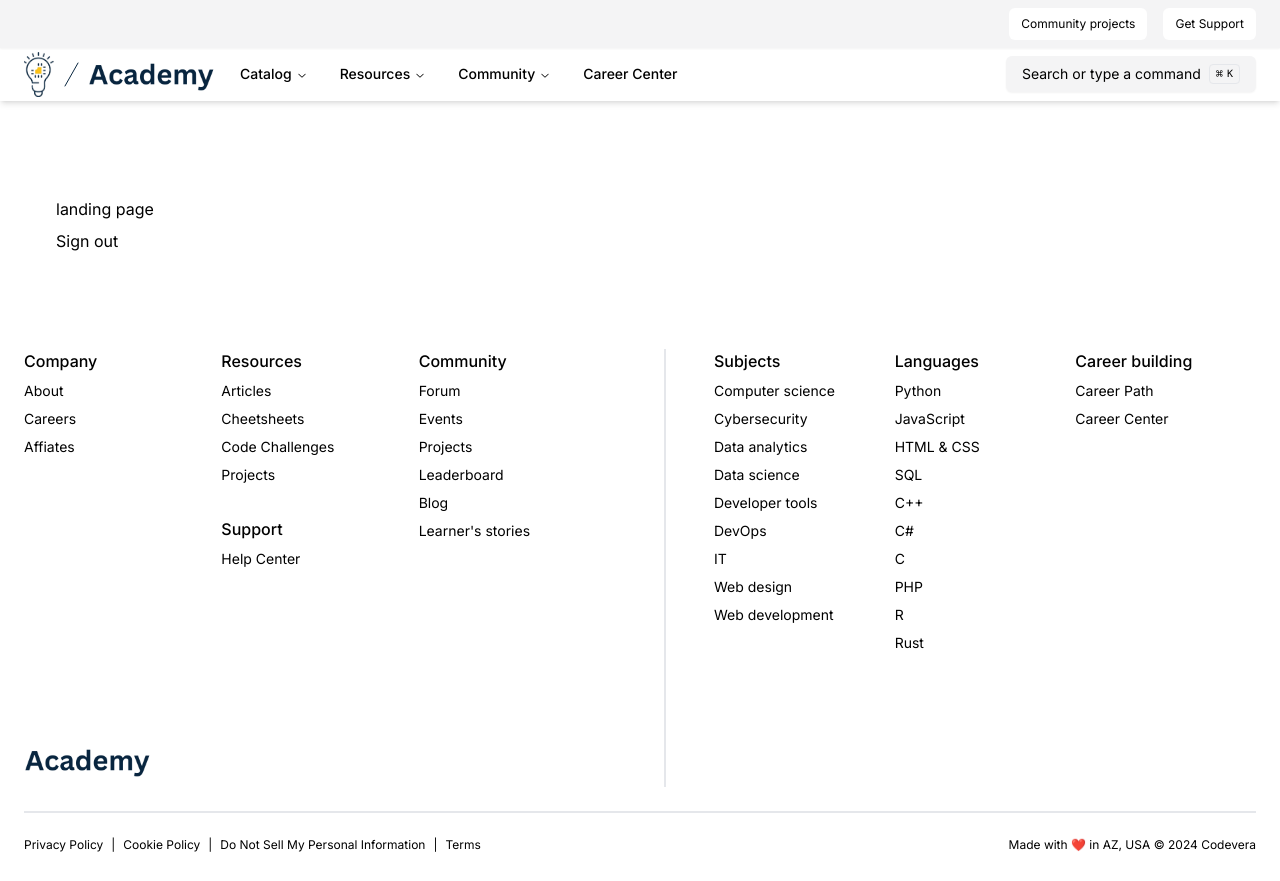
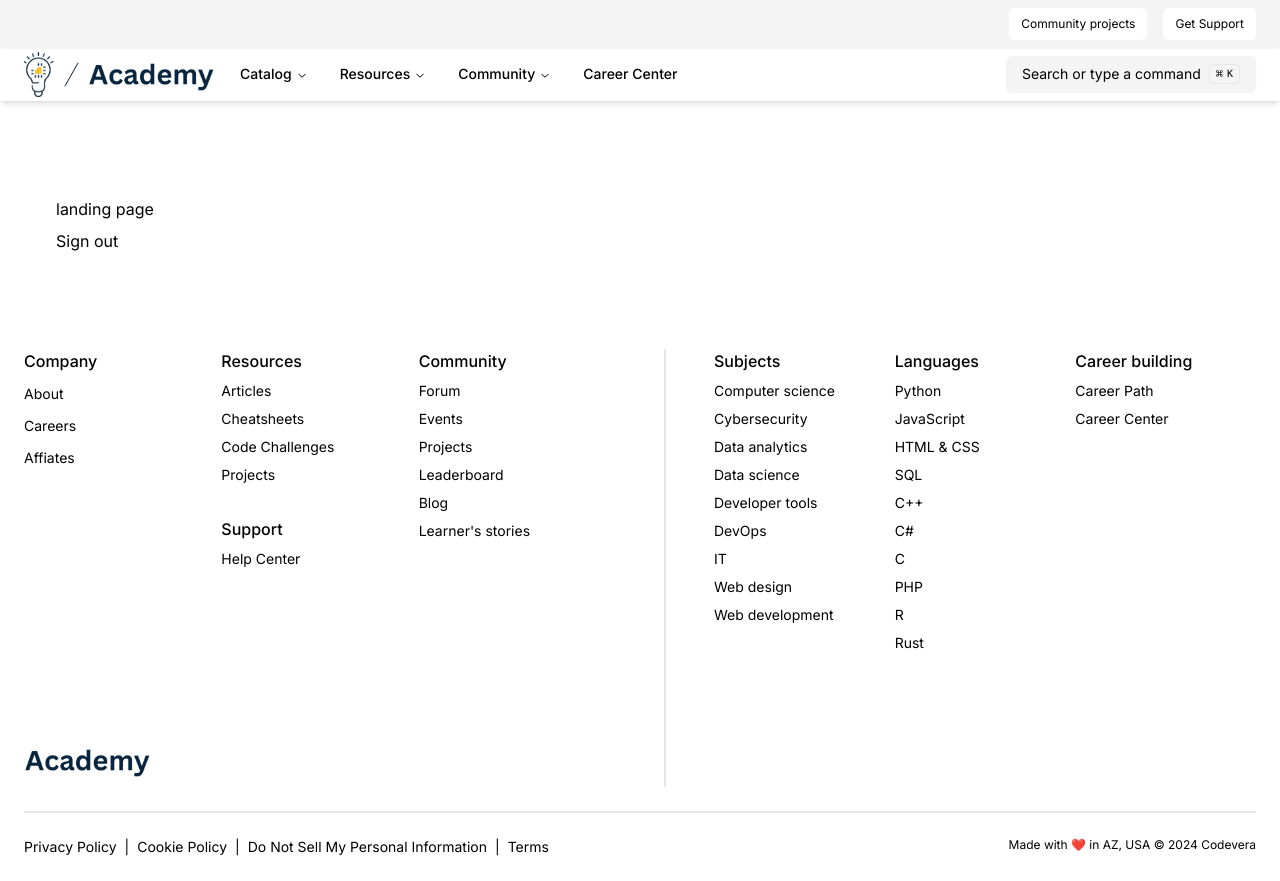
Before and after one commit to fernandonevarez/lms, a Next.js app: page / in a window 1280 px wide. Built offline with nearby package versions, Linux system fonts and the light colour scheme; no server answers.

Commit message:
feat: add NavigationLink component for consistent footer link design
Created a NavigationLink component to establish a unified design for links in the footer across the application.

```diff
--- a/components/ui/footer.tsx
+++ b/components/ui/footer.tsx
@@ -1,3 +1,7 @@
+import * as React from 'react';
+import Link from 'next/link';
+import { cn } from '@/lib/utils';
+
 import { Logo } from '@/components/ui/logos';
 
 const Footer = () => {
@@ -9,26 +13,54 @@ const Footer = () => {
             <ul className='flex flex-col  gap-y-8'>
               <li>
                 <h2 className='mb-2 font-medium'>Company</h2>
-                <ul className='text-sm flex flex-col gap-y-2'>
-                  <li>About</li>
-                  <li>Careers</li>
-                  <li>Affiates</li>
+                <ul className=' flex flex-col gap-y-2'>
+                  <NavigationLink
+                    href='https://www.codevera.org/about'
+                    target='_blank'
+                    rel='noopener noreferrer'
+                  >
+                    About
+                  </NavigationLink>
+                  <NavigationLink
+                    href='https://www.codevera.org/careers'
+                    target='_blank'
+                    rel='noopener noreferrer'
+                  >
+                    Careers
+                  </NavigationLink>
+                  <NavigationLink
+                    href='https://www.codevera.org/affiates'
+                    target='_blank'
+                    rel='noopener noreferrer'
+                  >
+                    Affiates
+                  </NavigationLink>
                 </ul>
               </li>
 
               <li className='md:hidden'>
                 <h2 className='mb-2 font-medium'>Resources</h2>
                 <ul className='text-sm flex flex-col gap-y-2'>
-                  <li>Articles</li>
-                  <li>Cheetsheets</li>
-                  <li>Code Challenges</li>
-                  <li>Projects</li>
+                  <NavigationLink href='/articles'>Articles</NavigationLink>
+                  <NavigationLink href='/cheatsheets'>
+                    Cheatsheets
+                  </NavigationLink>
+                  <NavigationLink href='/code-challenges'>
+                    Code Challenges
+                  </NavigationLink>
+                  <NavigationLink href='/projects'>Projects</NavigationLink>
                 </ul>
               </li>
               <li className='md:hidden'>
                 <h2 className='mb-2 font-medium'>Support</h2>
                 <ul className='text-sm flex flex-col gap-y-2'>
-                  <li>Help Center</li>
+                  <NavigationLink
+                    href='https://www.codevera.org/support'
+                    target='_blank'
+                    rel='noopener noreferrer'
+                  >
+                    Help Center
+                  </NavigationLink>
                 </ul>
               </li>
             </ul>
@@ -38,16 +70,26 @@ const Footer = () => {
               <li>
                 <h2 className='mb-2 font-medium'>Resources</h2>
                 <ul className='text-sm flex flex-col gap-y-2'>
-                  <li>Articles</li>
-                  <li>Cheetsheets</li>
-                  <li>Code Challenges</li>
-                  <li>Projects</li>
+                  <NavigationLink href='/articles'>Articles</NavigationLink>
+                  <NavigationLink href='/cheatsheets'>
+                    Cheatsheets
+                  </NavigationLink>
+                  <NavigationLink href='/code-challenges'>
+                    Code Challenges
+                  </NavigationLink>
+                  <NavigationLink href='/projects'>Projects</NavigationLink>
                 </ul>
               </li>
               <li>
                 <h2 className='mb-2 font-medium'>Support</h2>
                 <ul className='text-sm flex flex-col gap-y-2'>
-                  <li>Help Center</li>
+                  <NavigationLink
+                    href='https://www.codevera.org/support'
+                    target='_blank'
+                    rel='noopener noreferrer'
+                  >
+                    Help Center
+                  </NavigationLink>
                 </ul>
               </li>
             </ul>
@@ -57,21 +99,43 @@ const Footer = () => {
               <li>
                 <h2 className='mb-2 font-medium'>Community</h2>
                 <ul className='text-sm flex flex-col gap-y-2'>
-                  <li>Forum</li>
-                  <li>Events</li>
-                  <li>Projects</li>
-                  <li>Leaderboard</li>
-                  <li>Blog</li>
-                  <li>Learner&apos;s stories</li>
+                  <NavigationLink href='/community/forum'>Forum</NavigationLink>
+                  <NavigationLink href='/community/events'>
+                    Events
+                  </NavigationLink>
+                  <NavigationLink href='/community/projects'>
+                    Projects
+                  </NavigationLink>
+                  <NavigationLink href='/community/leaderboard'>
+                    Leaderboard
+                  </NavigationLink>
+                  <NavigationLink
+                    href='https://www.codevera.org/blog'
+                    target='_blank'
+                    rel='noopener noreferrer'
+                  >
+                    Blog
+                  </NavigationLink>
+                  <NavigationLink
+                    href='https://www.codevera.org/blog/category/learner-stories'
+                    target='_blank'
+                    rel='noopener noreferrer'
+                  >
+                    Learner&apos;s stories
+                  </NavigationLink>
                 </ul>
               </li>
               <li className='mt-4 md:hidden'>
-                <Logo />
+                <Link href='/' className='w-fit'>
+                  <Logo />
+                </Link>
               </li>
             </ul>
           </li>
           <li className='hidden md:grid md:row-span-1 md:col-span-12 items-center'>
-            <Logo />
+            <Link href='/' className='w-fit'>
+              <Logo />
+            </Link>
           </li>
         </ul>
 
@@ -81,15 +145,31 @@ const Footer = () => {
               <li>
                 <h2 className='mb-2 font-medium'>Subjects</h2>
                 <ul className='text-sm flex flex-col gap-y-2'>
-                  <li>Computer science</li>
-                  <li>Cybersecurity</li>
-                  <li>Data analytics</li>
-                  <li>Data science</li>
-                  <li>Developer tools</li>
-                  <li>DevOps</li>
-                  <li>IT</li>
-                  <li>Web design</li>
-                  <li>Web development</li>
+                  <NavigationLink href='/catalog/subjects/computer-science'>
+                    Computer science
+                  </NavigationLink>
+                  <NavigationLink href='/catalog/subject/cybersecurity'>
+                    Cybersecurity
+                  </NavigationLink>
+                  <NavigationLink href='/catalog/subject/data-analytics'>
+                    Data analytics
+                  </NavigationLink>
+                  <NavigationLink href='/catalog/subject/data-science'>
+                    Data science
+                  </NavigationLink>
+                  <NavigationLink href='/catalog/subject/developer-tools'>
+                    Developer tools
+                  </NavigationLink>
+                  <NavigationLink href='/catalog/subject/devops'>
+                    DevOps
+                  </NavigationLink>
+                  <NavigationLink href='/catalog/subject/it'>IT</NavigationLink>
+                  <NavigationLink href='/catalog/subject/web-design'>
+                    Web design
+                  </NavigationLink>
+                  <NavigationLink href='/catalog/subject/web-development'>
+                    Web development
+                  </NavigationLink>
                 </ul>
               </li>
             </ul>
@@ -99,31 +179,54 @@ const Footer = () => {
               <li>
                 <h2 className='mb-2 font-medium'>Languages</h2>
                 <ul className='text-sm flex flex-col gap-y-2'>
-                  <li>Python</li>
-                  <li>JavaScript</li>
-                  <li>HTML & CSS</li>
-                  <li>SQL</li>
-                  <li>C++</li>
-                  <li>C#</li>
-                  <li>C</li>
-                  <li>PHP</li>
-                  <li>R</li>
-                  <li>Rust</li>
+                  <NavigationLink href='/catalog/language/python'>
+                    Python
+                  </NavigationLink>
+                  <NavigationLink href='/catalog/language/'>
+                    JavaScript
+                  </NavigationLink>
+                  <NavigationLink href='/catalog/language/'>
+                    HTML & CSS
+                  </NavigationLink>
+                  <NavigationLink href='/catalog/language/sql'>
+                    SQL
+                  </NavigationLink>
+                  <NavigationLink href='/catalog/language/cpp'>
+                    C++
+                  </NavigationLink>
+                  <NavigationLink href='/catalog/language/csharp'>
+                    C#
+                  </NavigationLink>
+                  <NavigationLink href='/catalog/language/c'>C</NavigationLink>
+                  <NavigationLink href='/catalog/language/php'>
+                    PHP
+                  </NavigationLink>
+                  <NavigationLink href='/catalog/language/r'>R</NavigationLink>
+                  <NavigationLink href='/catalog/language/rust'>
+                    Rust
+                  </NavigationLink>
                 </ul>
               </li>
             </ul>
           </li>
 
           <li className='grid col-span-6 md:col-span-4'>
-            <ul className='grid grid-rows-2'>
-              <li>
-                <h2 className='mb-2 font-medium'>Career building</h2>
-                <ul className='text-sm flex flex-col gap-y-2'>
-                  <li>Career Path</li>
-                  <li>Career Center</li>
-                </ul>
-              </li>
-            </ul>
+            {/* <ul className=''>
+              <li> */}
+            <div>
+              <h2 className='mb-2 font-medium'>Career building</h2>
+              <ul className='text-sm flex flex-col gap-y-2'>
+                <NavigationLink href='/career-paths'>
+                  Career Path
+                </NavigationLink>
+                <NavigationLink href='/career-center'>
+                  Career Center
+                </NavigationLink>
+              </ul>
+            </div>
+
+            {/* </li>
+            </ul> */}
           </li>
         </ul>
       </div>
@@ -132,18 +235,37 @@ const Footer = () => {
         <ul className='mx-6 py-6 border-t-2 lg:mt-6'>
           <li className='flex flex-col md:flex-row justify-between text-xs gap-y-2'>
             <ul className='flex flex-row flex-wrap gap-x-2 justify-center'>
-              <li className="after:content-['|'] gap-x-2 flex">
-                <p>Privacy Policy</p>
-              </li>
-              <li className="after:content-['|'] gap-x-2 flex">
-                <p>Cookie Policy</p>
-              </li>
-              <li className="after:content-['|'] gap-x-2 flex">
-                <p>Do Not Sell My Personal Information</p>
-              </li>
-              <li className=''>
-                <p>Terms</p>
-              </li>
+              <NavigationLink
+                href='https://www.codevera.org/policy'
+                target='_blank'
+                rel='noopener noreferrer'
+                className="after:content-['|'] gap-x-2 flex"
+              >
+                Privacy Policy
+              </NavigationLink>
+              <NavigationLink
+                href='https://www.codevera.org/cookie-policy'
+                target='_blank'
+                rel='noopener noreferrer'
+                className="after:content-['|'] gap-x-2 flex"
+              >
+                Cookie Policy
+              </NavigationLink>
+              <NavigationLink
+                href='https://www.codevera.org/privacy'
+                target='_blank'
+                rel='noopener noreferrer'
+                className="after:content-['|'] gap-x-2 flex"
+              >
+                Do Not Sell My Personal Information
+              </NavigationLink>
+              <NavigationLink
+                href='https://www.codevera.org/terms'
+                target='_blank'
+                rel='noopener noreferrer'
+              >
+                Terms
+              </NavigationLink>
             </ul>
             <p className='text-center'>
               Made with ❤️ in AZ, USA &copy; {new Date().getFullYear()} Codevera
@@ -155,4 +277,24 @@ const Footer = () => {
   );
 };
 
+const NavigationLink = React.forwardRef<
+  React.ElementRef<'a'>,
+  React.ComponentPropsWithoutRef<'a'>
+>(({ className, ...props }, ref) => {
+  return (
+    <li>
+      <a
+        ref={ref}
+        className={cn(
+          'text-sm hover:text-primary transition-colors',
+          className
+        )}
+        {...props}
+      />
+    </li>
+  );
+});
+
+NavigationLink.displayName = 'NavigationLink';
+
 export { Footer };
```
